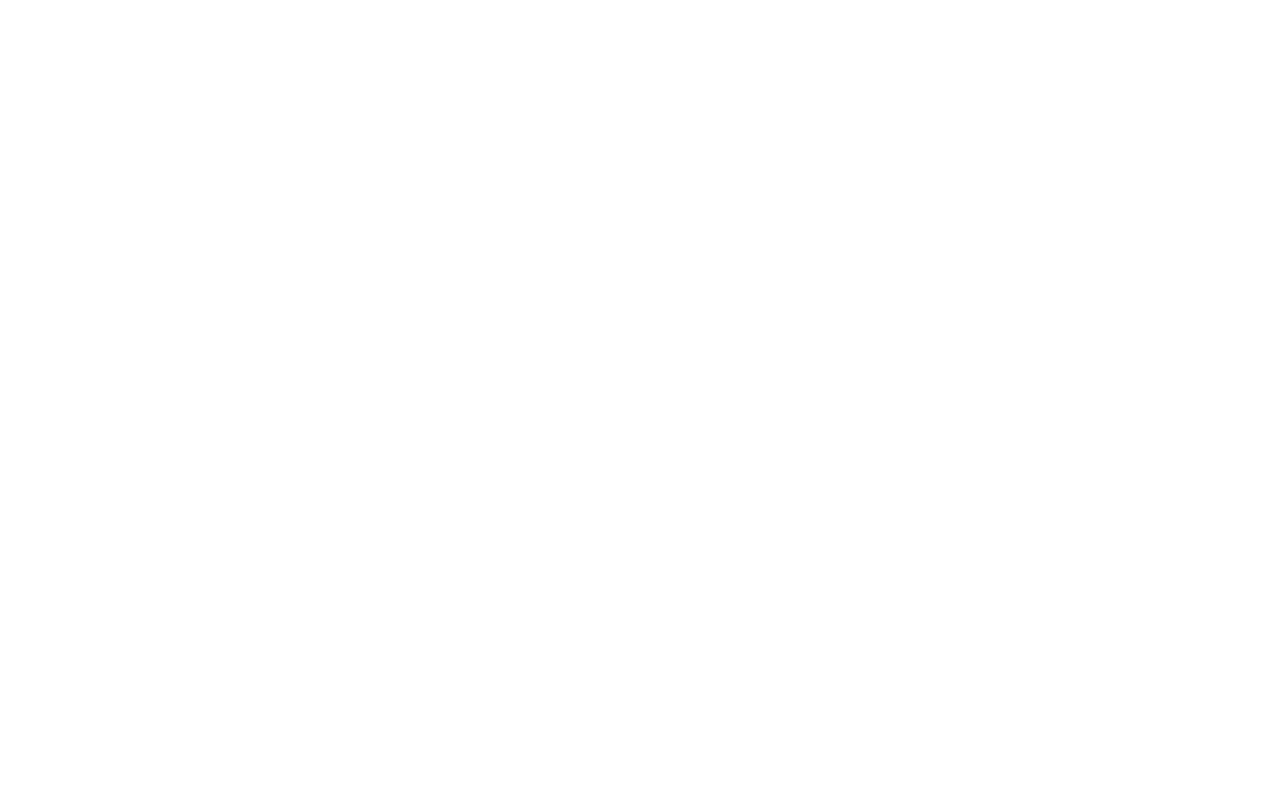
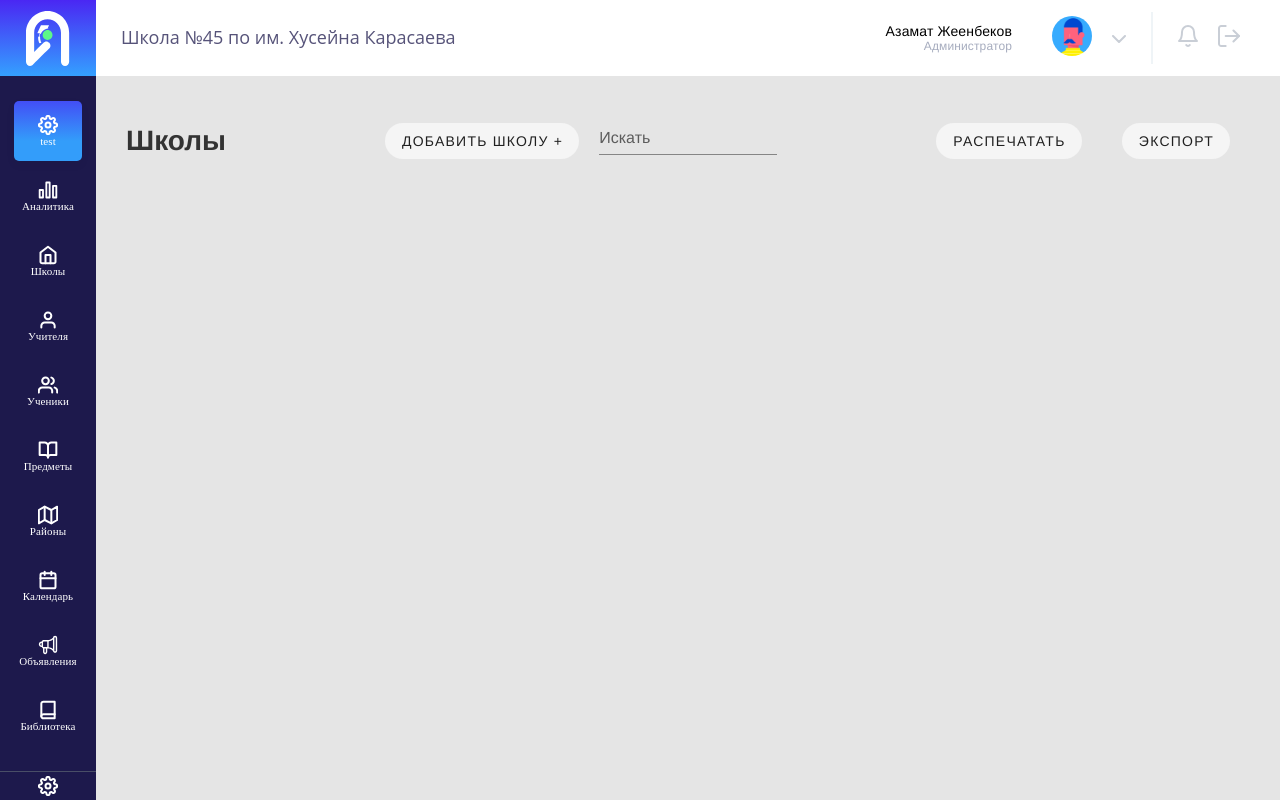
Before and after one commit to laumanovr/smart-school-front, a Vue app: page /super-admin/schools in a window 1280 px wide. Built offline with nearby package versions, Linux system fonts and the light colour scheme.

Commit message:
add SuperAdminSchoolHead

```diff
--- a/src/_router/index.js
+++ b/src/_router/index.js
@@ -11,10 +11,22 @@ const routes = [
     component: Home
   },
   {
-    path: '/dashboard',
-    name: 'superAdmin',
-    component: () => import(/* webpackChunkName: "admin" */ '@/views/super-admin/Dashboard')
-  }
+      name: 'superAdmin',
+      path: '/super-admin',
+      component: () => import('@/views/super-admin/Dashboard'),
+      children: [
+        {
+          path: '/',
+          name: 'superAdminDashboard',
+          component: () => import(/* webpackChunkName: "admin" */ '@/views/super-admin/SuperAdminDashboard')
+        },
+        {
+          name: 'superAdminSchools',
+          path: 'schools',
+          component: () => import('@/views/super-admin/Schools')
+        }
+      ]
+  },
 ]
 
 const router = new VueRouter({
--- /dev/null
+++ b/src/components/super-admin/schools/SuperAdminSchoolHead.vue
@@ -0,0 +1,51 @@
+<template>
+	<div class="school-admin-school-head">
+		<div class="school-admin-school-head__item title">Школы</div>
+		<div class="school-admin-school-head__item">
+			<v-btn depressed rounded>Добавить Школу + </v-btn>
+			<v-text-field
+					label="Искать"
+					required
+			></v-text-field>
+		</div>
+		<div class="school-admin-school-head__item">
+			<v-btn  depressed rounded>Распечатать</v-btn>
+			<v-btn depressed rounded>Экспорт</v-btn>
+		</div>
+	</div>
+</template>
+
+<script>
+export default {
+	name: "SuperAdminSchoolHead"
+}
+</script>
+<style lang="scss" scoped>
+	* {
+      font-family: Helvetica,sans-serif;
+      font-style: normal;
+	}
+	.school-admin-school-head {
+	  display: flex;
+	  justify-content: space-between;
+	  margin: 30px 30px;
+
+	  &__item {
+	    display: flex;
+	    align-items: center;
+
+	    .v-btn{
+	      margin: 0 20px;
+	    }
+
+
+	    &.title {
+          font-weight: bold;
+          font-size: 28px;
+          line-height: 48px;
+          color: #333333;
+	    }
+
+	  }
+	}
+</style>
--- a/src/plugins/vuetify.js
+++ b/src/plugins/vuetify.js
@@ -4,16 +4,16 @@ import Vuetify from 'vuetify/lib'
 Vue.use(Vuetify)
 
 export default new Vuetify({
-  theme: {
-    themes: {
-      light: {
-        primary: '#339DFA',
-        secondary: '#b0bec5',
-        accent: '#339DFA',
-        error: '#b71c1c'
-      }
-    }
-  },
+  // theme: {
+  //   themes: {
+  //     // light: {
+  //     //   primary: '#339DFA',
+  //     //   secondary: '#b0bec5',
+  //     //   accent: '#339DFA',
+  //     //   error: '#b71c1c'
+  //     // }
+  //   }
+  // },
   icons: {
     iconfont: 'mdiSvg', // 'mdi' || 'mdiSvg' || 'md' || 'fa' || 'fa4' || 'faSvg'
     values: {
--- a/src/views/super-admin/Dashboard.vue
+++ b/src/views/super-admin/Dashboard.vue
@@ -3,27 +3,7 @@
 		<SuperAdminHeader></SuperAdminHeader>
 		<div class="dashboard__container">
 			<super-admin-sidebar />
-			<div class="dashboard__body">
-				<div>
-					<img src="../../assets/images/temporary/students.svg" alt="">
-					<img src="../../assets/images/temporary/teachers-avg.svg" alt="">
-					<img src="../../assets/images/temporary/attendance.svg" alt="">
-					<img src="../../assets/images/temporary/homework.svg" alt="">
-				</div>
-				<div>
-					<div>
-						<div>
-							<img src="../../assets/images/temporary/teacher-active.svg" alt="">
-						</div>
-						<div>
-							<img src="../../assets/images/temporary/lesson-lost.svg" alt="">
-							<img src="../../assets/images/temporary/lesson-hours.svg" alt="">
-						</div>
-					</div>
-					<img src="../../assets/images/temporary/std-avg.svg" alt="">
-					<img src="../../assets/images/temporary/school-perf.svg" alt="">
-				</div>
-			</div>
+			<router-view></router-view>
 		</div>
 	</div>
 </template>
@@ -50,41 +30,5 @@ export default {
 	  &__container {
 	    display: flex;
 	  }
-	  &__body {
-	    margin: 20px 0;
-	    width: calc(100% - 96px);
-
-	    > div {
-	      display: flex;
-	      justify-content: space-evenly;
-	      margin: 20px 0;
-	    }
-	    > div:first-child {
-	      img {
-	        width: 20%;
-	      }
-	    }
-	    > div:last-child {
-	      > div {
-	        width: 44%;
-	        > div:first-child {
-              img {
-                width: 100%;
-              }
-	        }
-	        div:last-child {
-	          display: flex;
-	          justify-content: space-between;
-	          margin-top: 10px;
-	        }
-	        img {
-	          width: 48%;
-	        }
-	      }
-	      img {
-	        width: 20%;
-	      }
-	    }
-	  }
 	}
 </style>
--- /dev/null
+++ b/src/views/super-admin/Schools.vue
@@ -0,0 +1,19 @@
+<template>
+	<div class="super-admin-schools">
+		<SuperAdminSchoolHead></SuperAdminSchoolHead>
+	</div>
+</template>
+
+<script>
+import SuperAdminSchoolHead from '@/components/super-admin/schools/SuperAdminSchoolHead'
+export default {
+name: "Schools",
+    components: { SuperAdminSchoolHead }
+}
+</script>
+
+<style lang="scss" scoped>
+	.super-admin-schools {
+      width: calc(100% - 96px);
+	}
+</style>
--- /dev/null
+++ b/src/views/super-admin/SuperAdminDashboard.vue
@@ -0,0 +1,68 @@
+<template>
+		<div class="dashboard__body">
+			<div>
+				<img src="../../assets/images/temporary/students.svg" alt="">
+				<img src="../../assets/images/temporary/teachers-avg.svg" alt="">
+				<img src="../../assets/images/temporary/attendance.svg" alt="">
+				<img src="../../assets/images/temporary/homework.svg" alt="">
+			</div>
+			<div>
+				<div>
+					<div>
+						<img src="../../assets/images/temporary/teacher-active.svg" alt="">
+					</div>
+					<div>
+						<img src="../../assets/images/temporary/lesson-lost.svg" alt="">
+						<img src="../../assets/images/temporary/lesson-hours.svg" alt="">
+					</div>
+				</div>
+				<img src="../../assets/images/temporary/std-avg.svg" alt="">
+				<img src="../../assets/images/temporary/school-perf.svg" alt="">
+			</div>
+		</div>
+</template>
+
+<script>
+export default {
+    name: 'SuperAdminManager'
+}
+</script>
+
+<style lang="scss" scoped>
+	.dashboard__body {
+	  margin: 20px 0;
+	  width: calc(100% - 96px);
+
+	  > div {
+	    display: flex;
+	    justify-content: space-evenly;
+	    margin: 20px 0;
+	  }
+	  > div:first-child {
+	    img {
+	      width: 20%;
+	    }
+	  }
+	  > div:last-child {
+	    > div {
+	      width: 44%;
+	      > div:first-child {
+	        img {
+	          width: 100%;
+	        }
+	      }
+	      div:last-child {
+	        display: flex;
+	        justify-content: space-between;
+	        margin-top: 10px;
+	      }
+	      img {
+	        width: 48%;
+	      }
+	    }
+	    img {
+	      width: 20%;
+	    }
+	  }
+	}
+</style>
```
